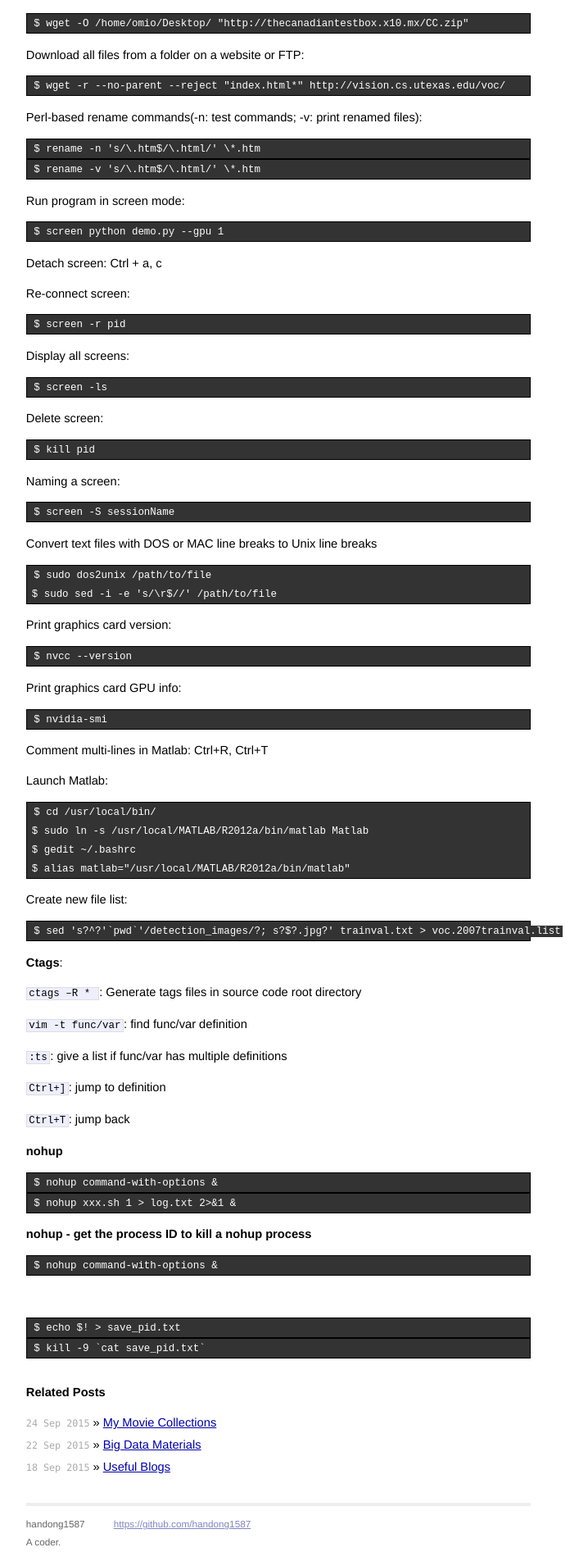
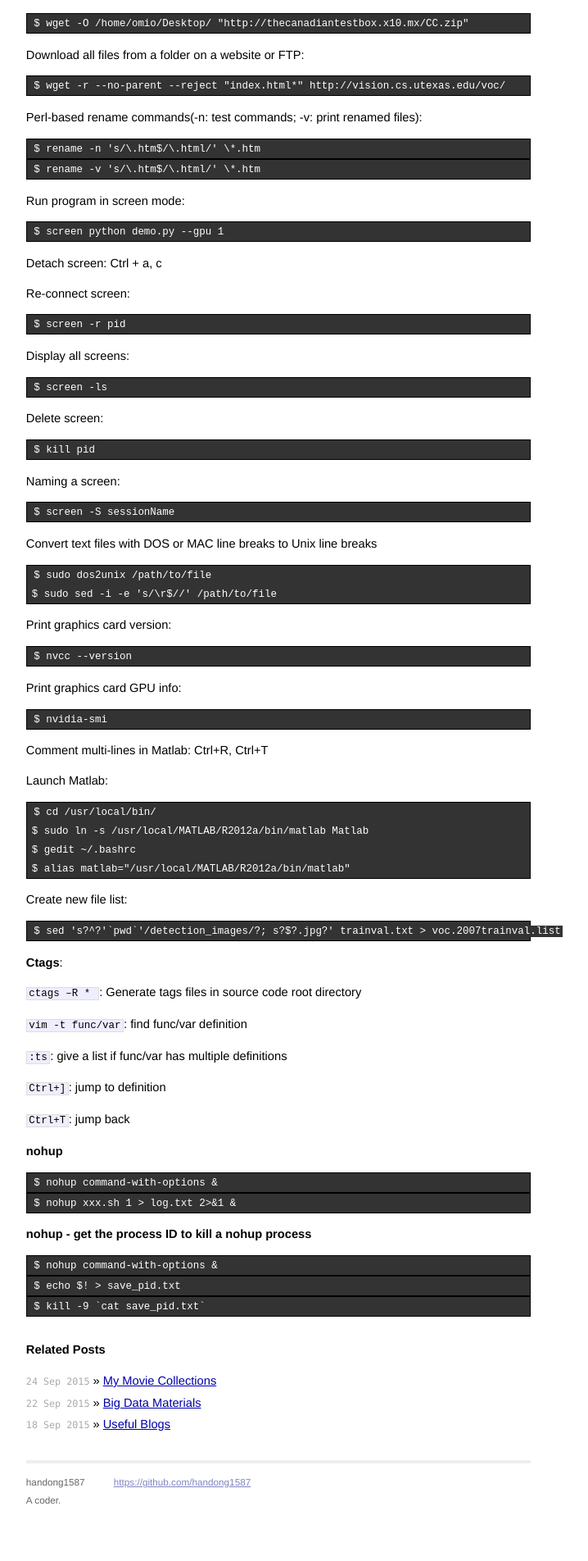
Before and after one commit to handong1587/handong1587.github.io, a Jekyll site: the page built from _posts/linux_study/2015-07-24-some-useful-linux-commands.md, in a window 1280 px wide. Shown: the part 1931-3835 px from the top of the page at 82% size, without its empty margins (300-1018 px from the left). Built offline with Jekyll 4.4.1, drawn with Linux system fonts in a browser that asks for light colours; Markdown is read by kramdown in place of the engine named in the settings; comment, search, counter and statistics services are not loaded; after the commit the page ends 3784 px from its top, so only the background shows below that.

Commit message:
update md

```diff
--- a/_posts/linux_study/2015-07-24-some-useful-linux-commands.md
+++ b/_posts/linux_study/2015-07-24-some-useful-linux-commands.md
@@ -182,7 +182,8 @@
 
 **nohup - get the process ID to kill a nohup process**
 
-<pre class="terminal"><code>$ nohup command-with-options &</code></pre>  <br />
+<pre class="terminal"><code>$ nohup command-with-options &</code></pre>
+
 <pre class="terminal"><code>$ echo $! > save_pid.txt</code></pre>
 
 <pre class="terminal"><code>$ kill -9 `cat save_pid.txt`</code></pre>
```
